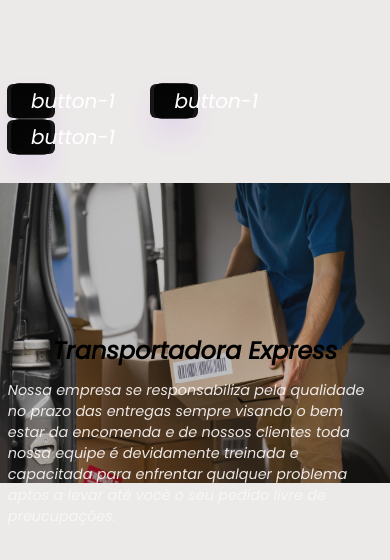
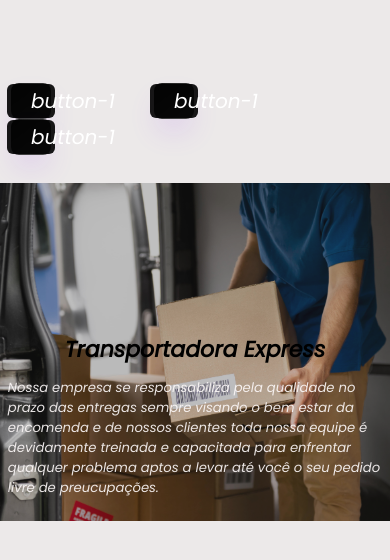
Before and after one commit to Desenvolvedorajunior2022/transportadora, a plain HTML site: page index.html in a window 390 px wide. Shown: the part 180-740 px from the top of the page. Drawn offline with Linux system fonts and the light colour scheme.

Commit message:
commit initial
alteração no css responsivo

```diff
--- a/css/responsivo.css
+++ b/css/responsivo.css
@@ -1,13 +1,32 @@
+
+/*display de 460*/
+@media (max-width:460px){
+    html,body{
+        height: 100vh;
+        margin: auto;
+        font-size: 11px;
+    }
+    .main-banner {
+        height: 20%;
+        width: 30%;
+    }
+    .main-banner h2{
+        font-size: 2em;
+    }
+    .container p{
+        font-size:100%;
+    }
+}
 
 /*display  de 768 */
 @media (max-width:768px){
     html,body{
         height: 100vh;
-        font-size: 12px;
         margin: auto;
+        font-size: 11px;
     }
     .main-banner {
-        height: 20%;
+        height: 40%;
         width: 100%;
         top: 20px;
     }
@@ -18,6 +37,7 @@
         font-size: 120%;
     }
 }
+
 
 /*
 .pokedex{
```
Also changed, not shown: exemplo-mediaquery.html (deleted, +0 -29 lines).
